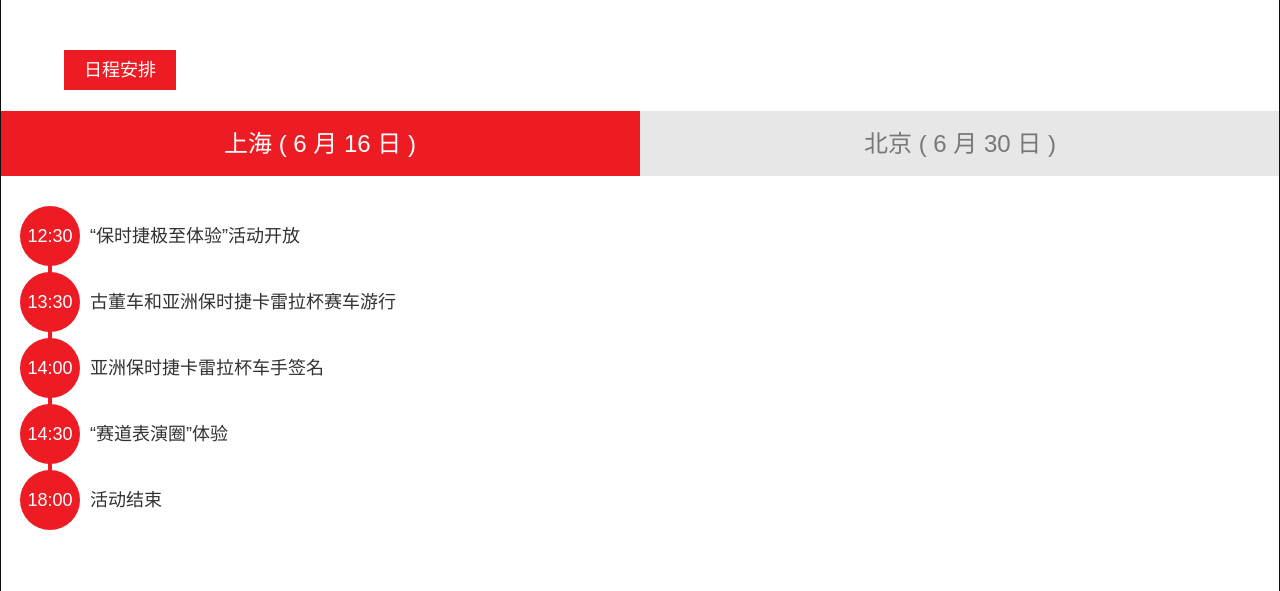
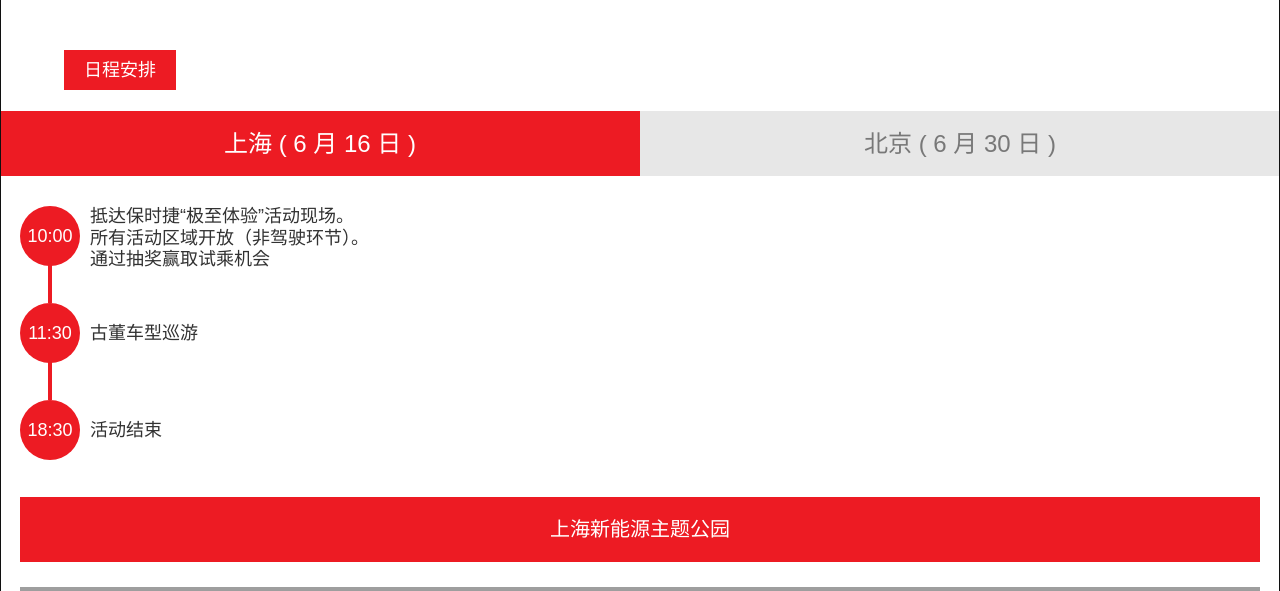
Before and after one commit to mrhack/911fp, a PHP site: page /m/daily.html in a window 1280 px wide. Shown: the part 88-679 px from the top of the page. Run offline with PHP 8.4, Linux system fonts and the light colour scheme; grey boxes are pictures that could not be loaded.

Commit message:
updated the daily

```diff
--- a/app/main.js
+++ b/app/main.js
@@ -135,7 +135,7 @@ define(function(require, exports, module) {
 
     };
 	if($('html').hasClass('touch') && navigator.userAgent.match(/iPad/i) == null){
-		// window.location.href="m";
+		 window.location.href="m";
 	}
     var pro = processBar( $('#process-bar') , $('#process-num') )
                 .start();
--- a/css/base.css
+++ b/css/base.css
@@ -529,7 +529,7 @@ span.lpn_ghost {
 .daily-times-b{
   color: #aaa;
   padding: 30px 0;
-  font-size: 18px;
+  font-size: 15px;
   background: #f4f4f4;
 }
 .daily-times-b tr{
@@ -539,10 +539,12 @@ span.lpn_ghost {
   text-align: right;
 }
 .daily-times-b td{
-  padding-bottom: 17px;
+  padding-bottom: 77px;
+
   _padding-bottom: 0;
 }
 .daily-times-b .mid{
+  padding-top: 17px;
   width: 95px;
   color: white;
   text-align: center;
--- a/index.html
+++ b/index.html
@@ -48,7 +48,7 @@
         <nav>
           <a id="t_nav1" class="menu menu-home menu-home-sel" href="./index.html"><span>首页</span></a>
           <span class="sep" style="background:none;"></span>
-          <a id="t_nav2" class="menu disable" href="###"><span>日程安排</span></a>
+          <a id="t_nav2" class="menu" href="./daily.html"><span>日程安排</span></a>
           <span class="sep"></span>
           <a id="t_nav3" class="menu disable" href="###"><span>活动环节</span></a>
           <span class="sep"></span>
--- a/m/css/m.base.css
+++ b/m/css/m.base.css
@@ -15,6 +15,7 @@ ul, li, ol, dl, dd, dt,
 form, fieldset, legend, img {
     margin  : 0;
     padding : 0;
+	-webkit-text-size-adjust: none;
 }
 section, article, nav, header, footer { display : block; }
 address, caption, cite, code, dfn, th, var,i,em {
@@ -533,11 +534,11 @@ header nav a:last-child::after{
 .daily-list{
     font-size: 18px;
     color: #323232;
-    padding-bottom: 80px;
+    padding-bottom: 0;
     padding-top: 10px;
 }
 .daily-list li{
-    height: 66px;
+    height: 97px;
     position: relative;
     line-height: 60px;
 }
@@ -562,7 +563,7 @@ header nav a:last-child::after{
     content: ' ';
     background: #ed1b23;
     width: 4px;
-    height: 8px;
+    height: 38px;
     top: 59px;
     left: 28px;
 }
--- a/m/daily.html
+++ b/m/daily.html
@@ -18,7 +18,7 @@
     <i class="icon"></i>
     <nav>
       <div class="back-nav"><i class="icon"></i></div>
-      <a class="disabled" data-ajax="false" href="#">日程安排</a>
+      <a href="./daily.html" data-ajax="false" href="#">日程安排</a>
       <a class="disabled" data-ajax="false" href="#">活动环节</a>
       <a href="./photos.html" data-ajax="false">精彩图库</a>
       <a target="_blank" data-ajax="false" href="http://182.255.24.198/porsche/">在线报名</a>
@@ -39,11 +39,9 @@
           <!--daily for sh-->
           <div id="sh-daily">
             <ul class="daily-list">
-              <li><em>12:30</em>“保时捷极至体验”活动开放</li>
-              <li><em>13:30</em>古董车和亚洲保时捷卡雷拉杯赛车游行</li>
-              <li><em>14:00</em>亚洲保时捷卡雷拉杯车手签名</li>
-              <li><em>14:30</em> “赛道表演圈”体验</li>
-              <li><em>18:00</em>活动结束</li>
+              <li style="line-height:120%;"><em style="line-height:60px;">10:00</em>抵达保时捷“极至体验”活动现场。<br/>所有活动区域开放（非驾驶环节）。<br/>通过抽奖赢取试乘机会</li>
+              <li><em>11:30</em>古董车型巡游</li>
+              <li><em>18:30</em>活动结束</li>
             </ul>
 
             <a class="map-title" href="javascript:;">上海新能源主题公园</a>
@@ -52,14 +50,9 @@
           <!--daily for bj-->
           <div id="bj-daily" style="display:none;">
             <ul class="daily-list">
-              <li><em>09:30</em>“保时捷极至体验”活动开放</li>
-              <li><em>11:00</em>“赛道表演圈”体验</li>
-              <li><em>13:00</em>“重力体验”环节</li>
-              <li><em>13:30</em>古董车和亚洲保时捷卡雷拉杯赛车游行</li>
-              <li><em>14:00</em>亚洲保时捷卡雷拉杯车手签名</li>
-              <li><em>14:30</em> “赛道表演圈”体验</li>
-              <li><em>15:00</em> “重力体验”环节</li>
-              <li><em>18:00</em>活动结束</li>
+              <li style="line-height:120%;"><em style="line-height:60px;">10:00</em>抵达保时捷“极至体验”活动现场。<br/>所有活动区域开放（非驾驶环节）。<br/>通过抽奖赢取试乘机会</li>
+              <li><em>11:30</em>古董车型巡游</li>
+              <li><em>18:30</em>活动结束</li>
             </ul>
             <a class="map-title" href="javascript:;">北京金港国际赛车场</a>
             <img class="map-image" src="./images/bj-map.png" width="100%"/>
--- a/m/index.html
+++ b/m/index.html
@@ -31,7 +31,7 @@
       <i class="icon"></i>
       <nav>
           <div class="back-nav"><i class="icon"></i></div>
-          <a class="disabled" data-ajax="false" href="#">日程安排</a>
+          <a href="./daily.html" data-ajax="false" href="#">日程安排</a>
           <a class="disabled" data-ajax="false" href="#">活动环节</a>
           <a href="./photos.html" data-ajax="false">精彩图库</a>
           <a target="_blank" data-ajax="false" href="http://182.255.24.198/porsche/">在线报名</a>
--- a/m/photos.html
+++ b/m/photos.html
@@ -32,7 +32,7 @@
     <i class="icon"></i>
     <nav>
       <div class="back-nav"><i class="icon"></i></div>
-      <a class="disabled" data-ajax="false" href="#">日程安排</a>
+      <a href="./daily.html" data-ajax="false" href="#">日程安排</a>
       <a class="disabled" data-ajax="false" href="#">活动环节</a>
       <a href="./photos.html" data-ajax="false">精彩图库</a>
       <a target="_blank" data-ajax="false" href="http://182.255.24.198/porsche/">在线报名</a>
--- a/photos.html
+++ b/photos.html
@@ -33,7 +33,7 @@
         <nav>
           <a id="t_nav1" class="menu menu-home" href="./index.html"><span>首页</span></a>
           <span class="sep"></span>
-          <a id="t_nav2" class="menu disable" href="###"><span>日程安排</span></a>
+          <a id="t_nav2" class="menu" href="./daily.html"><span>日程安排</span></a>
           <span class="sep"></span>
           <a id="t_nav3" class="menu disable" href="###"><span>活动环节</span></a>
           <span class="sep" style="background:none;"></span>
```
Also changed, not shown: daily.html (+7 -19 lines), images/time-bg.png.
